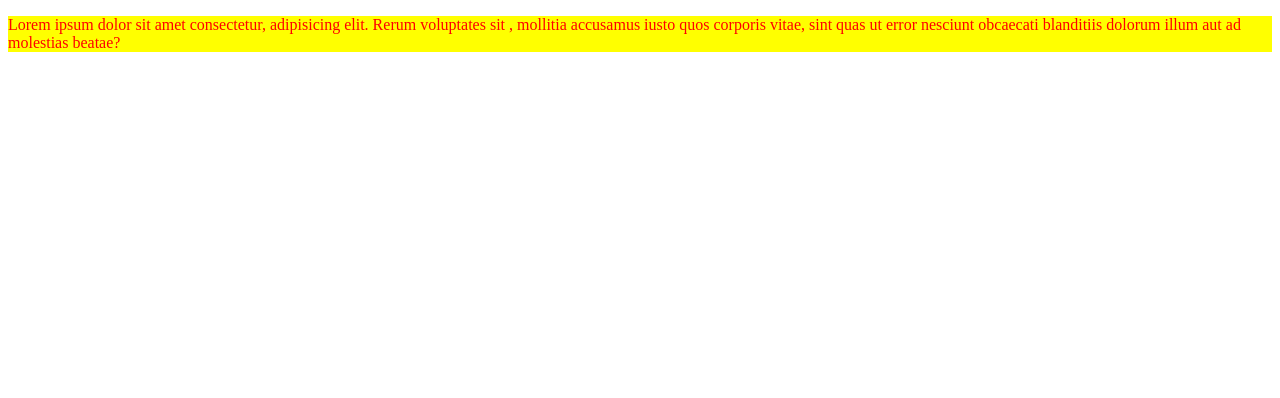
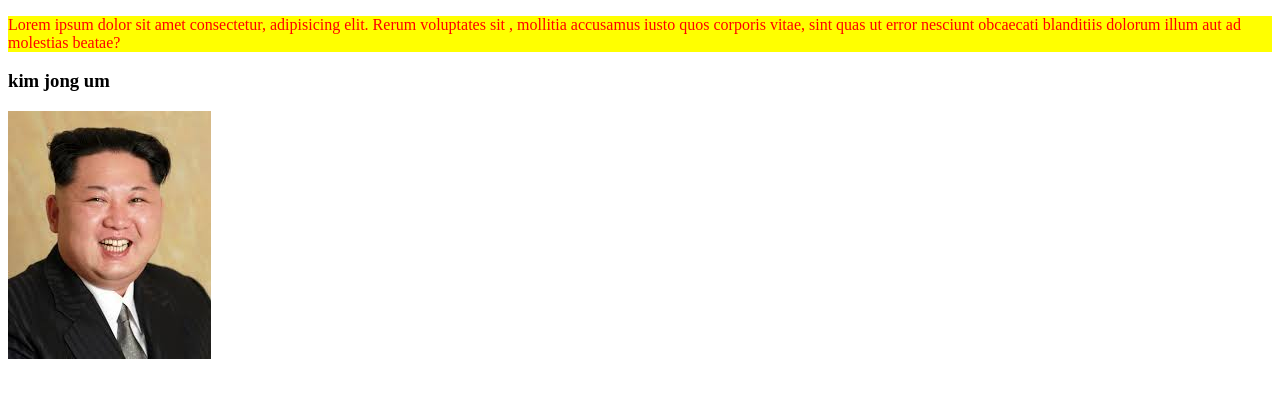
Before and after one commit to Sahruk-alam/my-shellty-coop, a plain HTML site: page index.html in a window 1280 px wide. Shown: the part 180-578 px from the top of the page. Drawn offline with Linux system fonts and the light colour scheme.

Commit message:
added leader

```diff
--- a/index.html
+++ b/index.html
@@ -25,5 +25,9 @@
              obcaecati blanditiis
             dolorum illum aut ad molestias beatae?</p>
     </div>
+    <div>
+        <h3>kim jong um</h3>
+        <img src="image/download (1).jpeg" alt="trump is mad">
+    </div>
 </body>
 </html>
```
Also changed, not shown: image/download (1).jpeg (added).
